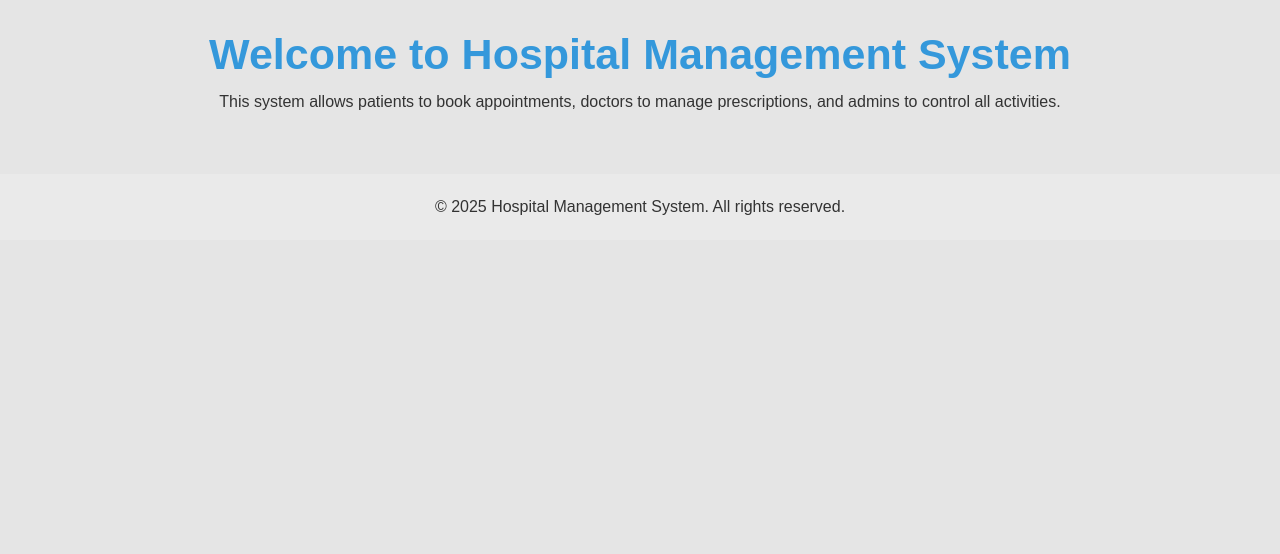
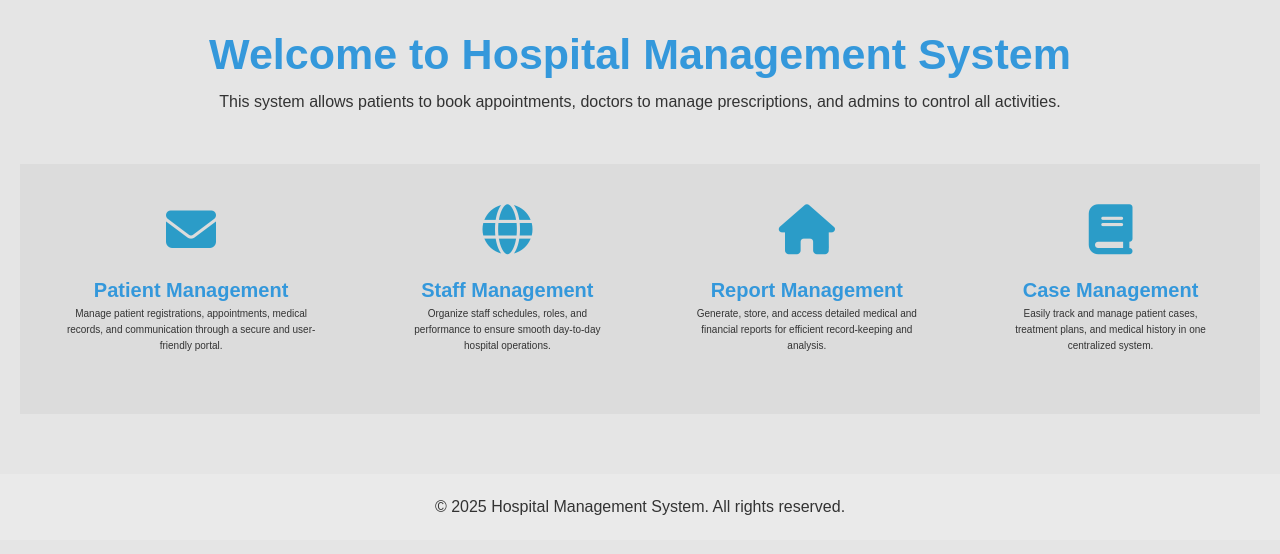
Before and after one commit to hafsaArifDev/hospital-management-system, a PHP site: the page made by index.php in a window 1280 px wide. Shown: the part 117-671 px from the top of the page. Run offline with PHP 8.4, Linux system fonts and the light colour scheme; some libraries are stand-ins or nearby versions.

Commit message:
update system activities

```diff
--- a/index.php
+++ b/index.php
@@ -4,6 +4,7 @@
 <head>
     <meta charset="UTF-8">
     <meta name="viewport" content="width=device-width, initial-scale=1.0">
+        <link rel="stylesheet" href="https://cdnjs.cloudflare.com/ajax/libs/font-awesome/6.6.0/css/all.min.css">
     <title>index.php</title>
     <style>
         .main-section{
@@ -13,7 +14,7 @@
     margin: 0px;
     padding: 0px;
 }
-h2 {
+.heading {
     padding: 20px , 50px;
     text-align: center;
     color: #3498db;
@@ -26,14 +27,85 @@ p{
      text-align: center;
 
 }
+.sec3{
+            display: flex;
+            font-size: 20px;
+            flex-direction: row;
+            border-color: #2b9cc8;
+
+            justify-content: space-evenly;
+            text-align: center;
+            padding-top: 50px;
+            transition: all 0.7s;
+            overflow: hidden;
+        }
+        .divs{
+            padding: 10PX;
+            border: 2px #2b9cc8;
+            height: 250px;
+
+            background-color: gainsboro;
+            padding: 40px;
+            font-size: 10px;
+        }
+        .divs:hover{
+
+        border-color: #2b9cc8;
+        background-color: #2b9cc8;
+        color: white;
+
+        }
+        .fa{
+            font-size: 50px;
+            color: #2b9cc8;
+        }
+        .divs:hover .fa-envelope{
+            color: white;
+        }
+        .divs:hover .fa-globe{
+            color: white;
+        }
+        .divs:hover .fa-home{
+            color: white;
+        }
+        .divs:hover .fa-book{
+            color: white;
+        }
+        h2{
+            font-size: 20px;
+            padding-top: 20px;
+            color: #3498db;
+        }
     </style>
 </head>
 <body class="main-section">
-    <div >
-<h2>Welcome to Hospital Management System</h2>
+
+<h1 class="heading">Welcome to Hospital Management System</h1>
 <div class="img"></div>
 <p>This system allows patients to book appointments, doctors to manage prescriptions, and admins to control all activities.</p>
-</div>
+<div class="sec3">
+        <div class="divs">
+            <i class="fa fa-envelope"></i>
+            <h2>Patient Management</h2>
+            <p>Manage patient registrations, appointments, medical records, and communication through a secure and user-friendly portal.</p>
+        </div>
+        <div class="divs">
+            <i class="fa fa-globe"></i>
+            <h2>Staff Management</h2>
+            <p>Organize staff schedules, roles, and performance to ensure smooth day-to-day hospital operations.</p>
+        </div>
+        <div class="divs">
+            <i class="fa fa-home"></i>
+            <h2> Report Management</h2>
+            <p>Generate, store, and access detailed medical and financial reports for efficient record-keeping and analysis.</p>
+        </div>
+        <div class="divs">
+            <i class="fa fa-book"></i>
+            <h2>Case Management</h2>
+            <p>Easily track and manage patient cases, treatment plans, and medical history in one centralized system.</p>
+        </div>
+        </div>
+
 </body>
 </html>
 
```
